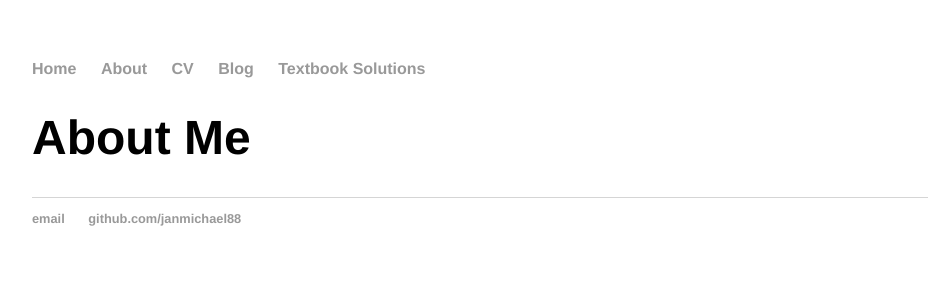
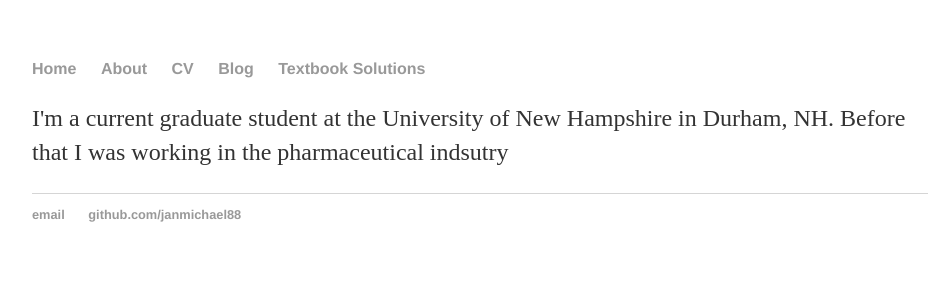
Before and after one commit to janmichael88/janmichael88.github.io, a Jekyll site: the page built from about/index.html, in a window 1280 px wide. Shown: the top 300 px of the page, without its empty margins (160-1096 px from the left). Built offline with Jekyll 4.4.1, drawn with Linux system fonts in a browser that asks for light colours.

Commit message:
Update index.html

```diff
--- a/about/index.html
+++ b/about/index.html
@@ -2,5 +2,5 @@
 layout: default
 title: Jan Michael Austria's About
 ---
-
-<h1> About Me </h1>
+<p>I'm a current graduate student at the University of New Hampshire in Durham, NH.
+  Before that I was working in the pharmaceutical indsutry </p>
```
